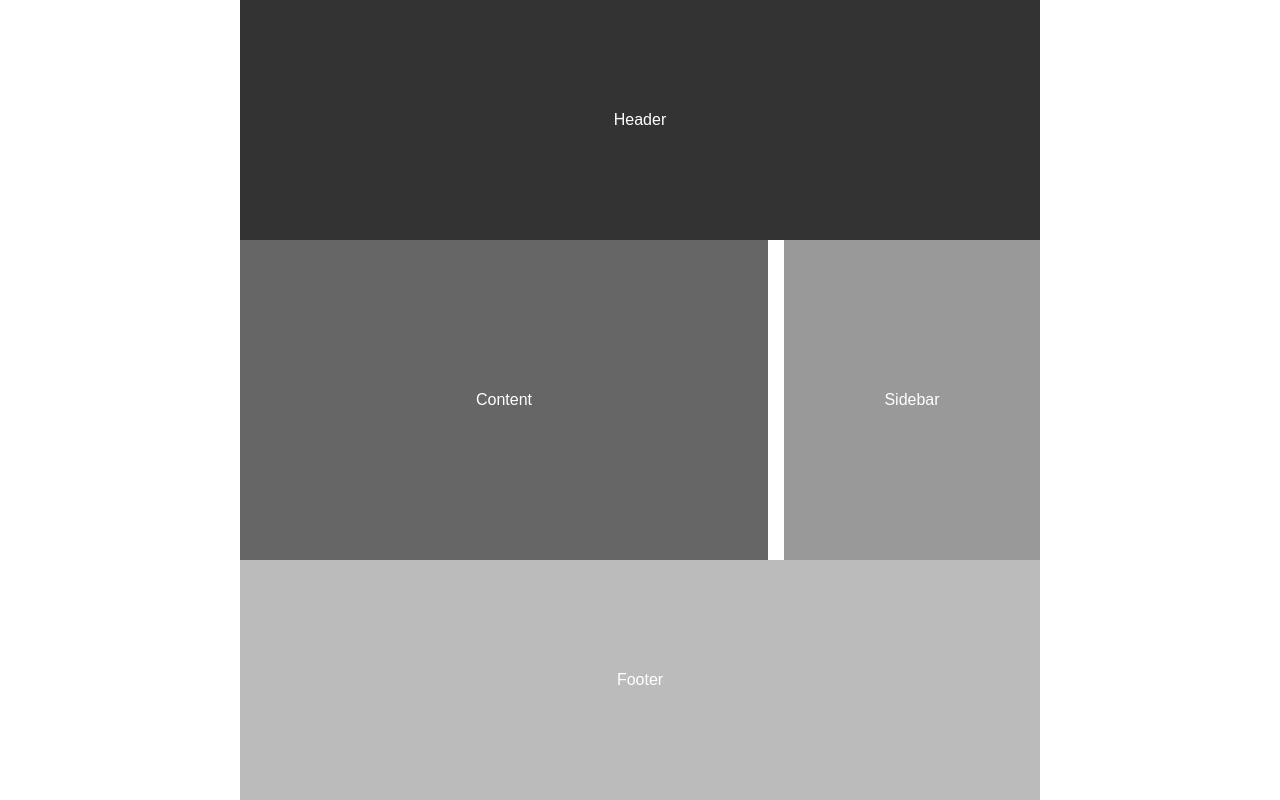
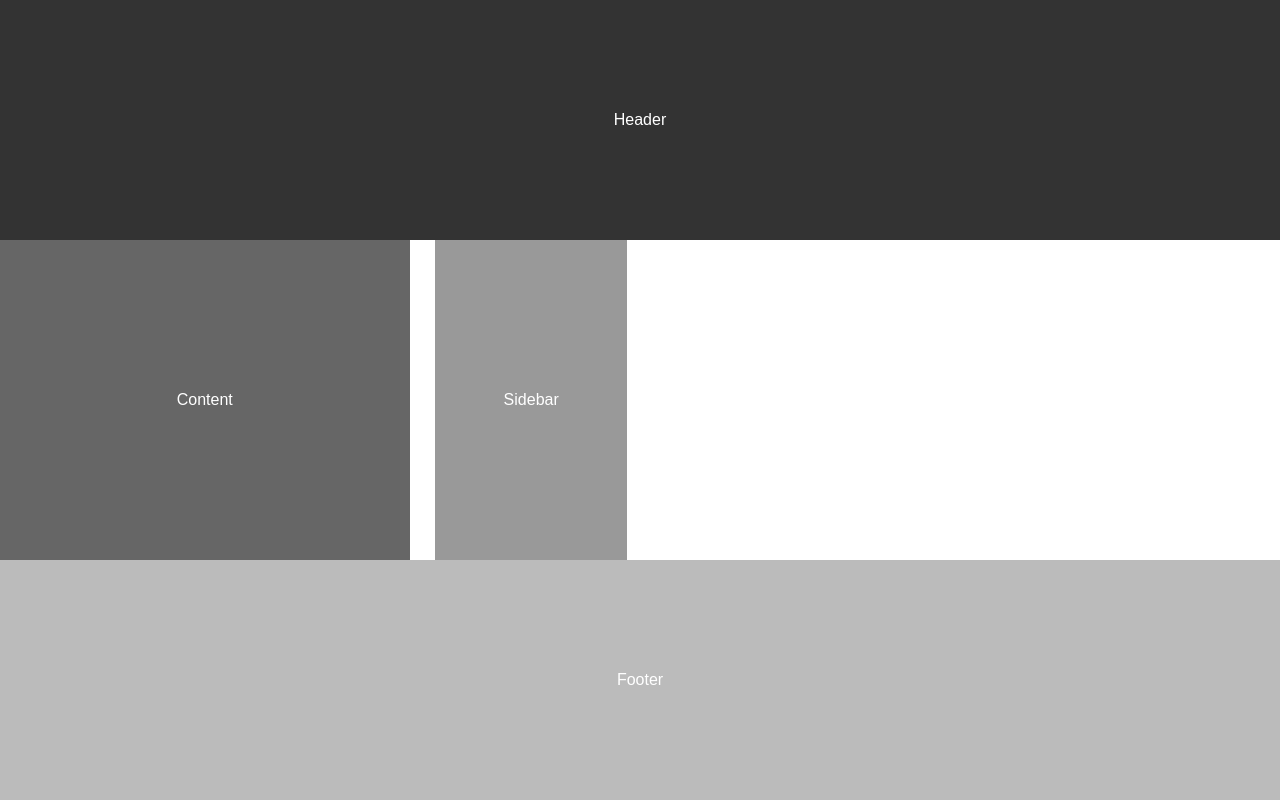
Before and after one commit to NAGt/demosite, a plain HTML site: page GS/index.html in a window 1280 px wide. Drawn offline with Linux system fonts and the light colour scheme.

Commit message:
no message

```diff
--- a/GS/css/style.css
+++ b/GS/css/style.css
@@ -2,7 +2,7 @@
 @import url("reset.css");
 
 /* IMPORT 12 COLUMN RESPONSIVE GS */
-@import url("responsive.gs.12col.css");
+@import url("responsive.gs.24col.css");
 
 
 /*	EXAMPLE STYLES */
```
